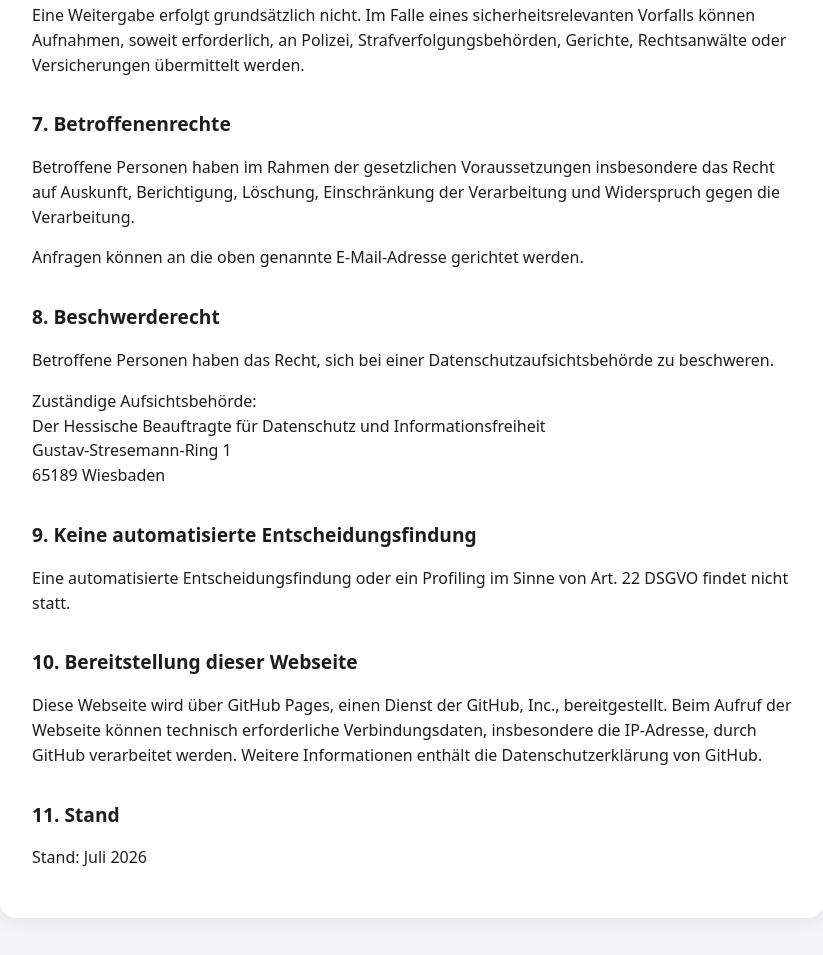
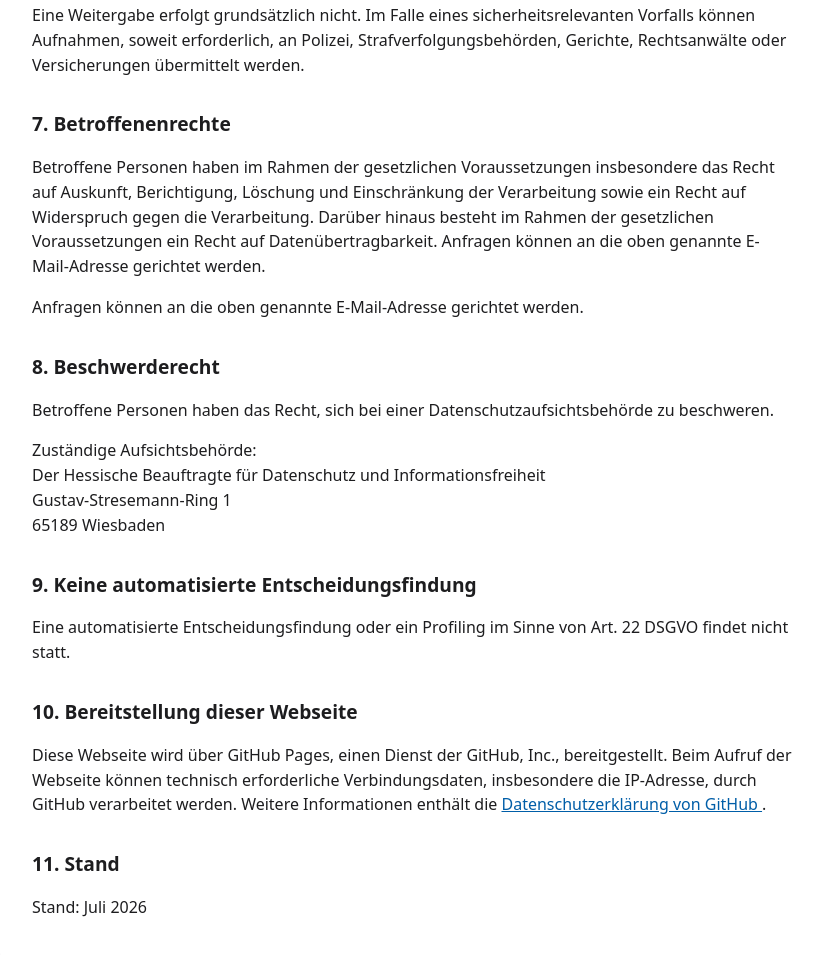
Before and after one commit to timinho111/video-datenschutz, a plain HTML site: page index.html in a window 1280 px wide. Shown: the part 1065-2020 px from the top of the page, without its empty margins (228-1051 px from the left). Drawn offline with Linux system fonts and the light colour scheme.

Commit message:
final adjustments

```diff
--- a/index.html
+++ b/index.html
@@ -144,9 +144,11 @@
 
     <p>
         Betroffene Personen haben im Rahmen der gesetzlichen Voraussetzungen
-        insbesondere das Recht auf Auskunft, Berichtigung, Löschung,
-        Einschränkung der Verarbeitung und Widerspruch gegen die
-        Verarbeitung.
+        insbesondere das Recht auf Auskunft, Berichtigung, Löschung und Einschränkung
+        der Verarbeitung sowie ein Recht auf Widerspruch gegen die Verarbeitung.
+        Darüber hinaus besteht im Rahmen der gesetzlichen Voraussetzungen ein Recht auf Datenübertragbarkeit.
+
+        Anfragen können an die oben genannte E-Mail-Adresse gerichtet werden.
     </p>
 
     <p>
@@ -178,8 +180,16 @@
 
     <p>
         Diese Webseite wird über GitHub Pages, einen Dienst der GitHub, Inc., bereitgestellt.
-        Beim Aufruf der Webseite können technisch erforderliche Verbindungsdaten, insbesondere die IP-Adresse,
-        durch GitHub verarbeitet werden. Weitere Informationen enthält die Datenschutzerklärung von GitHub.
+        Beim Aufruf der Webseite können technisch erforderliche Verbindungsdaten,
+        insbesondere die IP-Adresse, durch GitHub verarbeitet werden.
+        Weitere Informationen enthält die
+        <a
+                href="https://docs.github.com/de/site-policy/privacy-policies/github-general-privacy-statement"
+                target="_blank"
+                rel="noopener noreferrer"
+        >
+            Datenschutzerklärung von GitHub
+        </a>.
     </p>
 
     <h2>11. Stand</h2>
```
